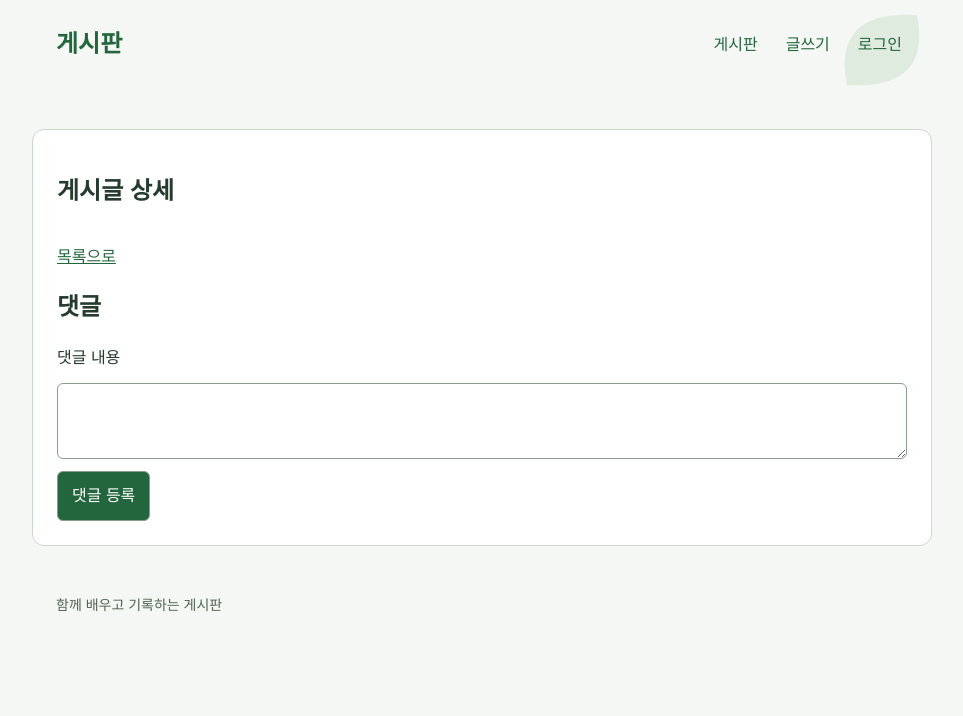
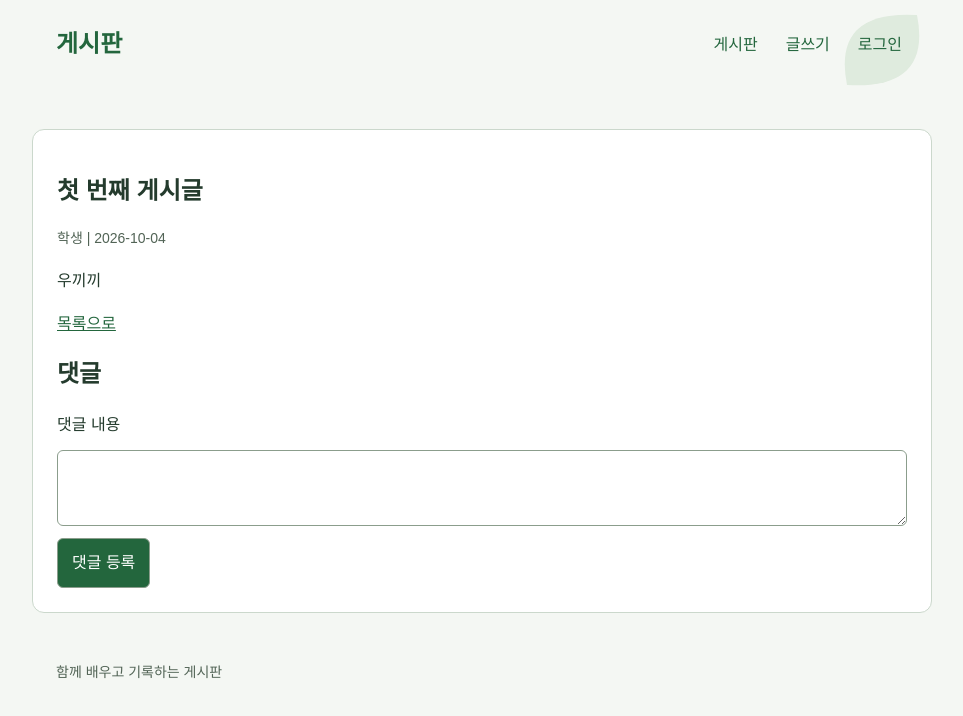
Before and after one commit to Galgay/green-board-front-react-2026, a React (Vite) app: page /posts/1 in a window 1280 px wide. Shown: the top 716 px of the page, without its empty margins (158-1121 px from the left). Built offline with nearby package versions, Linux system fonts and the light colour scheme.

Commit message:
REACT 12 | URL Query로 샘플 게시글 페이지 이동

```diff
--- a/src/App.jsx
+++ b/src/App.jsx
@@ -43,7 +43,7 @@
         <Route path="/" element={<PostList posts={posts} onAddPracticePost={addPracticePost} />} />
         <Route path="/posts" element={<PostList posts={posts} onAddPracticePost={addPracticePost} />} />
         <Route path="/posts/new" element={<PostForm onSave={savePost} />} />
-        <Route path="/posts/:postId" element={<PostDetail />} />
+        <Route path="/posts/:postId" element={<PostDetail posts={posts} />} />
         <Route path="/login" element={<Login onLogin={() => setIsLoggedIn(true)} />} />
       </Routes>
       <BoardFooter />
--- a/src/components/PostDetail.jsx
+++ b/src/components/PostDetail.jsx
@@ -1,15 +1,18 @@
-import { Link } from "react-router-dom";
+import { Link, useParams } from "react-router-dom";
 
-export default function PostDetail(){
+export default function PostDetail({posts}){
+    const { postId } = useParams();
+    const post = posts.find((item) => String(item.id) === postId);
+
     return <main>
         <article>
-            <h1 id="post-title">게시글 상세</h1>
-            <p id="post-meta" className="meta"></p>
-            <p id="post-content"></p>
+            <h1 id="post-title">{post?.title || "게시글을 불러올 수 없습니다"}</h1>
+            <p id="post-meta" className="meta">{post && `${post.authorNickname} | ${post.createdDatetime || ""}`}</p>
+            <p id="post-content">{post?.content}</p>
             <p id="post-message" role="status"></p>
         </article>
         <Link to="/posts">목록으로</Link>
-        <section id="comments-section" aria-labelledby="comments-title">
+        {post && <section id="comments-section" aria-labelledby="comments-title">
             <h2 id="comments-title">댓글</h2>
             <p id="comments-message" role="status"></p>
             <ul id="comment-list"></ul>
@@ -18,6 +21,6 @@
                 <textarea id="comment-content" name="content" required maxLength="255"></textarea>
                 <button type="submit">댓글 등록</button>
             </form>
-        </section>
+        </section>}
     </main>
 }
--- a/src/components/PostList.jsx
+++ b/src/components/PostList.jsx
@@ -1,18 +1,35 @@
+import { useSearchParams } from "react-router-dom";
 import PostItem from "./PostItem.jsx";
 
 export default function PostList({posts, onAddPracticePost}){
+    const [searchParams, setSearchParams] = useSearchParams();
+    const totalPages = Math.max(1, posts.length);
+    const requestedPage = Number(searchParams.get("page"));
+    let page = 1;
+    if(Number.isSafeInteger(requestedPage) && requestedPage > 0){
+        page = Math.min(requestedPage, totalPages);
+    }
+
     return <main>
         <h1>게시판</h1>
         <p id="list-message" role="status">게시글 목록</p>
         <button id="retry-list" type="button">목록 다시 시도</button>
 
-        <PostListItem posts={posts} />
+        <PostListItem posts={posts.slice(page - 1, page)} />
         <button type="button" onClick={onAddPracticePost}>임시 게시글 추가</button>
 
         <div className="pagination" aria-label="페이지 이동">
-          <button id="previous-page" type="button" disabled>이전</button>
+          <button
+            id="previous-page"
+            type="button"
+            disabled={page === 1}
+            onClick={() => setSearchParams({page: String(page-1)})}>이전</button>
           <span id="page-number">1 페이지</span>
-          <button id="next-page" type="button" disabled>다음</button>
+          <button
+            id="next-page"
+            type="button"
+            disabled={page >= totalPages}
+            onClick={() => setSearchParams({page: String(page+1)})}>다음</button>
         </div>
     </main>
 }
```
